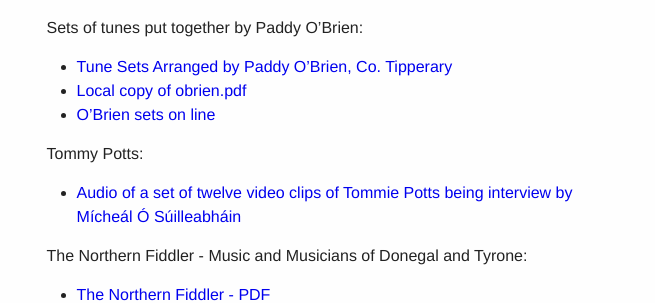
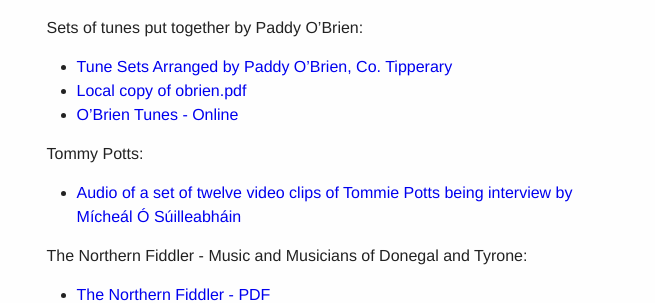
Before and after one commit to slow-session/dev.session.nz, a Jekyll site: the page built from other_sources.md, in a window 1280 px wide. Shown: the part 721-1024 px from the top of the page, without its empty margins (312-967 px from the left). Built offline with Jekyll 4.4.1, drawn with Linux system fonts in a browser that asks for light colours.

Commit message:
modified:   other_sources.md

```diff
--- a/other_sources.md
+++ b/other_sources.md
@@ -19,7 +19,7 @@ Sets of tunes put together by Paddy O'Brien:
 
  * [Tune Sets Arranged by Paddy O'Brien, Co. Tipperary](http://www.ceolas.org/pub/tunes/tunes.pdf/POB.pdf)
   * [Local copy of obrien.pdf](/tunebooks/obrien.pdf "PDF")
-  * [O'Brien sets on line](/obrientunes/)
+  * [O'Brien Tunes - Online](/obrientunes/)
 
 Tommy Potts:
 
```
